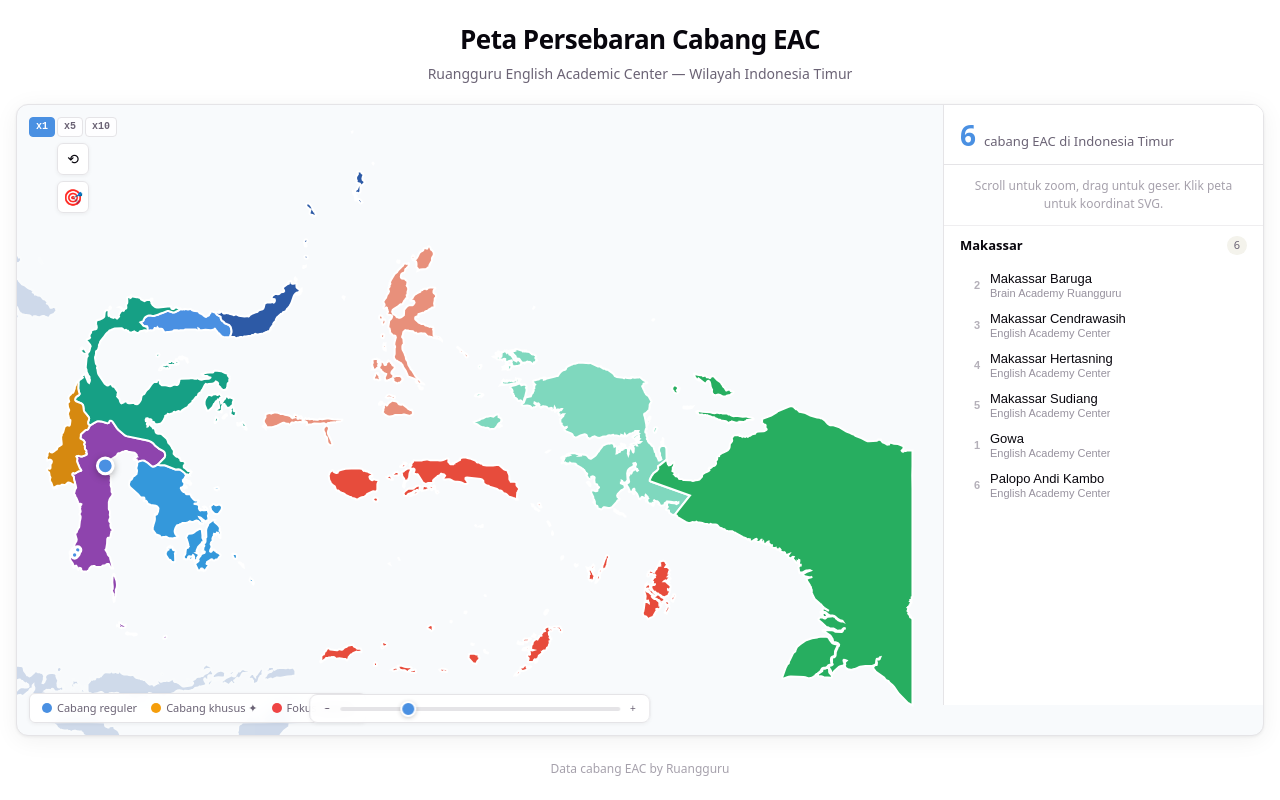
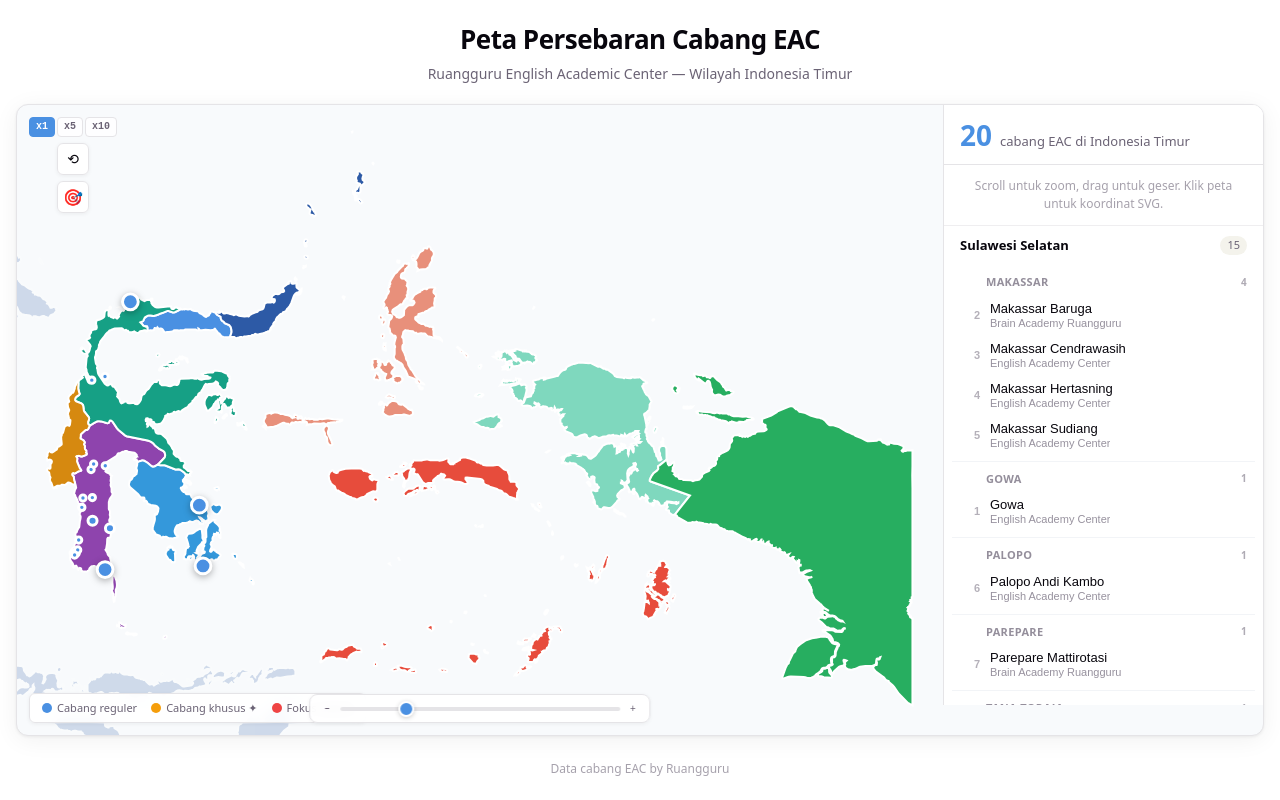
Before and after one commit to mrdevip15/maps-svg, a React (Vite) app in the folder map-app/: page / in a window 1280 px wide. Built offline with nearby package versions, Linux system fonts and the light colour scheme.

Commit message:
add branch tahap 2

```diff
--- a/map-app/src/App.css
+++ b/map-app/src/App.css
@@ -857,6 +857,33 @@
   padding: 0 8px 8px;
 }
 
+.sidebar-city {
+  padding: 4px 0 6px;
+}
+
+.sidebar-city + .sidebar-city {
+  border-top: 1px solid rgba(148, 163, 184, 0.12);
+}
+
+.sidebar-city-header {
+  display: flex;
+  align-items: center;
+  justify-content: space-between;
+  padding: 5px 8px 4px 34px;
+  font-size: 11px;
+  font-weight: 700;
+  letter-spacing: 0.03em;
+  text-transform: uppercase;
+  color: var(--text);
+  opacity: 0.72;
+}
+
+.sidebar-city-header span:last-child {
+  font-size: 10px;
+  font-weight: 600;
+  opacity: 0.75;
+}
+
 .sidebar-branch {
   display: flex;
   align-items: center;
--- a/map-app/src/components/InteractiveMap.tsx
+++ b/map-app/src/components/InteractiveMap.tsx
@@ -51,7 +51,7 @@
 }
 
 const DEFAULT_VB: VB = { x: 500, y: 10, w: 470, h: 320 };
-const MIN_W = 40;
+const MIN_W = 8;
 const MAX_W = 600;
 const BASE_FACTOR = 0.08;
 
@@ -83,25 +83,37 @@
   return results;
 }
 
-function groupBranchesByRegion(branches: EacBranch[]) {
-  return branches.reduce<Array<{ region: string; regionCode: string; branches: EacBranch[] }>>(
-    (groups, branch) => {
-      const group = groups.find((item) => item.regionCode === branch.regionCode);
+function groupBranchesByProvinceCity(branches: EacBranch[]) {
+  return branches.reduce<
+    Array<{
+      region: string;
+      regionCode: string;
+      total: number;
+      cities: Array<{ city: string; branches: EacBranch[] }>;
+    }>
+  >((groups, branch) => {
+    let provinceGroup = groups.find((item) => item.regionCode === branch.regionCode);
 
-      if (group) {
-        group.branches.push(branch);
-      } else {
-        groups.push({
+    if (!provinceGroup) {
+      provinceGroup = {
         region: branch.region,
         regionCode: branch.regionCode,
-          branches: [branch],
-        });
+        total: 0,
+        cities: [],
+      };
+      groups.push(provinceGroup);
     }
 
+    let cityGroup = provinceGroup.cities.find((item) => item.city === branch.city);
+    if (!cityGroup) {
+      cityGroup = { city: branch.city, branches: [] };
+      provinceGroup.cities.push(cityGroup);
+    }
+
+    cityGroup.branches.push(branch);
+    provinceGroup.total += 1;
     return groups;
-    },
-    []
-  );
+  }, []);
 }
 
 export default function InteractiveMap() {
@@ -215,7 +227,7 @@
   }
 
   const paths = useMemo(() => (svgRaw ? parseSvgPaths(svgRaw) : []), [svgRaw]);
-  const branchGroups = useMemo(() => groupBranchesByRegion(eacBranches), []);
+  const branchGroups = useMemo(() => groupBranchesByProvinceCity(eacBranches), []);
   const branchesByRegion = useMemo(
     () =>
       eacBranches.reduce<Record<string, EacBranch[]>>((result, branch) => {
@@ -585,7 +597,8 @@
                 d={d}
                 fill={fill}
                 stroke="#ffffff"
-                strokeWidth={1}
+                strokeWidth={2}
+                vectorEffect="non-scaling-stroke"
                 className={isHovered || isActiveRegion ? "province-active" : undefined}
                 style={{
                   cursor: "grab",
@@ -816,11 +829,18 @@
           <section className="sidebar-region" key={group.regionCode}>
             <div className="sidebar-region-header">
               <span>{group.region}</span>
-              <span>{group.branches.length}</span>
+              <span>{group.total}</span>
             </div>
 
             <div className="sidebar-region-list">
-              {group.branches.map((branch) => (
+              {group.cities.map((cityGroup) => (
+                <div className="sidebar-city" key={`${group.regionCode}-${cityGroup.city}`}>
+                  <div className="sidebar-city-header">
+                    <span>{cityGroup.city}</span>
+                    <span>{cityGroup.branches.length}</span>
+                  </div>
+
+                  {cityGroup.branches.map((branch) => (
                     <button
                       type="button"
                       key={branch.id}
@@ -840,6 +860,8 @@
                     </button>
                   ))}
                 </div>
+              ))}
+            </div>
           </section>
         ))}
       </aside>
--- a/map-app/src/data/eacBranches.ts
+++ b/map-app/src/data/eacBranches.ts
@@ -3,6 +3,7 @@
   name: string;
   area: string;
   region: string;
+  city: string;
   regionCode: string;
   lat: number;
   lng: number;
@@ -25,7 +26,8 @@
     id: 2,
     name: "Makassar Baruga",
     area: "Brain Academy Ruangguru",
-    region: "Makassar",
+    region: "Sulawesi Selatan",
+    city: "Makassar",
     regionCode: "IDSN",
     lat: -5.157012,
     lng: 119.485224,
@@ -36,7 +38,8 @@
     id: 3,
     name: "Makassar Cendrawasih",
     area: "English Academy Center",
-    region: "Makassar",
+    region: "Sulawesi Selatan",
+    city: "Makassar",
     regionCode: "IDSN",
     lat: -5.149199,
     lng: 119.412927,
@@ -47,7 +50,8 @@
     id: 4,
     name: "Makassar Hertasning",
     area: "English Academy Center",
-    region: "Makassar",
+    region: "Sulawesi Selatan",
+    city: "Makassar",
     regionCode: "IDSN",
     lat: -5.163132,
     lng: 119.444094,
@@ -58,7 +62,8 @@
     id: 5,
     name: "Makassar Sudiang",
     area: "English Academy Center",
-    region: "Makassar",
+    region: "Sulawesi Selatan",
+    city: "Makassar",
     regionCode: "IDSN",
     lat: -5.074558,
     lng: 119.522786,
@@ -72,6 +77,7 @@
     name: "Gowa",
     area: "English Academy Center",
     region: "Sulawesi Selatan",
+    city: "Gowa",
     regionCode: "IDSN",
     lat: -5.198544,
     lng: 119.446975,
@@ -83,10 +89,179 @@
     name: "Palopo Andi Kambo",
     area: "English Academy Center",
     region: "Sulawesi Selatan",
+    city: "Palopo",
     regionCode: "IDSN",
     lat: -3.003306,
     lng: 120.200885,
     special: false,
     highlighted: false,
   },
+  {
+    id: 7,
+    name: "Parepare Mattirotasi",
+    area: "Brain Academy Ruangguru",
+    region: "Sulawesi Selatan",
+    city: "Parepare",
+    regionCode: "IDSN",
+    lat: -4.026228,
+    lng: 119.624363,
+    special: false,
+    highlighted: false,
+  },
+  {
+    id: 8,
+    name: "Tana Toraja Makale",
+    area: "Brain Academy Ruangguru",
+    region: "Sulawesi Selatan",
+    city: "Tana Toraja",
+    regionCode: "IDSN",
+    lat: -3.095189,
+    lng: 119.852094,
+    special: false,
+    highlighted: false,
+  },
+  {
+    id: 9,
+    name: "Toraja Poros Bolu",
+    area: "Brain Academy Ruangguru",
+    region: "Sulawesi Selatan",
+    city: "Toraja Utara",
+    regionCode: "IDSN",
+    lat: -2.96058,
+    lng: 119.914831,
+    special: false,
+    highlighted: false,
+  },
+  {
+    id: 10,
+    name: "Bone Ahmad Yani",
+    area: "Brain Academy Ruangguru",
+    region: "Sulawesi Selatan",
+    city: "Bone",
+    regionCode: "IDSN",
+    lat: -4.540417,
+    lng: 120.315882,
+    special: false,
+    highlighted: false,
+  },
+  {
+    id: 11,
+    name: "Bulukumba Jend. Sudirman",
+    area: "Brain Academy Ruangguru",
+    region: "Sulawesi Selatan",
+    city: "Bulukumba",
+    regionCode: "IDSN",
+    lat: -5.555964,
+    lng: 120.195996,
+    special: false,
+    highlighted: false,
+  },
+  {
+    id: 12,
+    name: "Pangkep Sultan Hasanuddin",
+    area: "Brain Academy Ruangguru",
+    region: "Sulawesi Selatan",
+    city: "Pangkep",
+    regionCode: "IDSN",
+    lat: -4.82912,
+    lng: 119.546443,
+    special: false,
+    highlighted: false,
+  },
+  {
+    id: 13,
+    name: "Pinrang Jend. Sudirman",
+    area: "Brain Academy Ruangguru",
+    region: "Sulawesi Selatan",
+    city: "Pinrang",
+    regionCode: "IDSN",
+    lat: -3.79637,
+    lng: 119.651869,
+    special: false,
+    highlighted: false,
+  },
+  {
+    id: 14,
+    name: "Wajo Jend. Sudirman (Poros Sidrap)",
+    area: "Brain Academy Ruangguru",
+    region: "Sulawesi Selatan",
+    city: "Wajo",
+    regionCode: "IDSN",
+    lat: -3.785,
+    lng: 119.883,
+    special: false,
+    highlighted: false,
+  },
+  {
+    id: 15,
+    name: "Soppeng Lalabata",
+    area: "Brain Academy Ruangguru",
+    region: "Sulawesi Selatan",
+    city: "Soppeng",
+    regionCode: "IDSN",
+    lat: -4.35391,
+    lng: 119.887622,
+    special: false,
+    highlighted: false,
+  },
+  {
+    id: 16,
+    name: "Palu Jenderal Sudirman Plus",
+    area: "English Academy Center",
+    region: "Sulawesi Tengah",
+    city: "Palu",
+    regionCode: "IDST",
+    lat: -0.896525,
+    lng: 119.869339,
+    special: false,
+    highlighted: false,
+  },
+  {
+    id: 17,
+    name: "Toli-Toli",
+    area: "Brain Academy Ruangguru",
+    region: "Sulawesi Tengah",
+    city: "Toli-Toli",
+    regionCode: "IDST",
+    lat: 1.03108,
+    lng: 120.818392,
+    special: false,
+    highlighted: false,
+  },
+  {
+    id: 18,
+    name: "Parigi Moutong",
+    area: "Brain Academy Ruangguru",
+    region: "Sulawesi Tengah",
+    city: "Parigi Moutong",
+    regionCode: "IDST",
+    lat: -0.80782,
+    lng: 120.1943,
+    special: false,
+    highlighted: false,
+  },
+  {
+    id: 19,
+    name: "Kendari Abdullah Silondae",
+    area: "English Academy Center",
+    region: "Sulawesi Tenggara",
+    city: "Kendari",
+    regionCode: "IDSG",
+    lat: -3.972544,
+    lng: 122.515005,
+    special: false,
+    highlighted: false,
+  },
+  {
+    id: 20,
+    name: "Baubau",
+    area: "Brain Academy Ruangguru",
+    region: "Sulawesi Tenggara",
+    city: "Baubau",
+    regionCode: "IDSG",
+    lat: -5.46743,
+    lng: 122.60523,
+    special: false,
+    highlighted: false,
+  },
 ];
```
Lines whose indentation alone changed are shown as unchanged.
